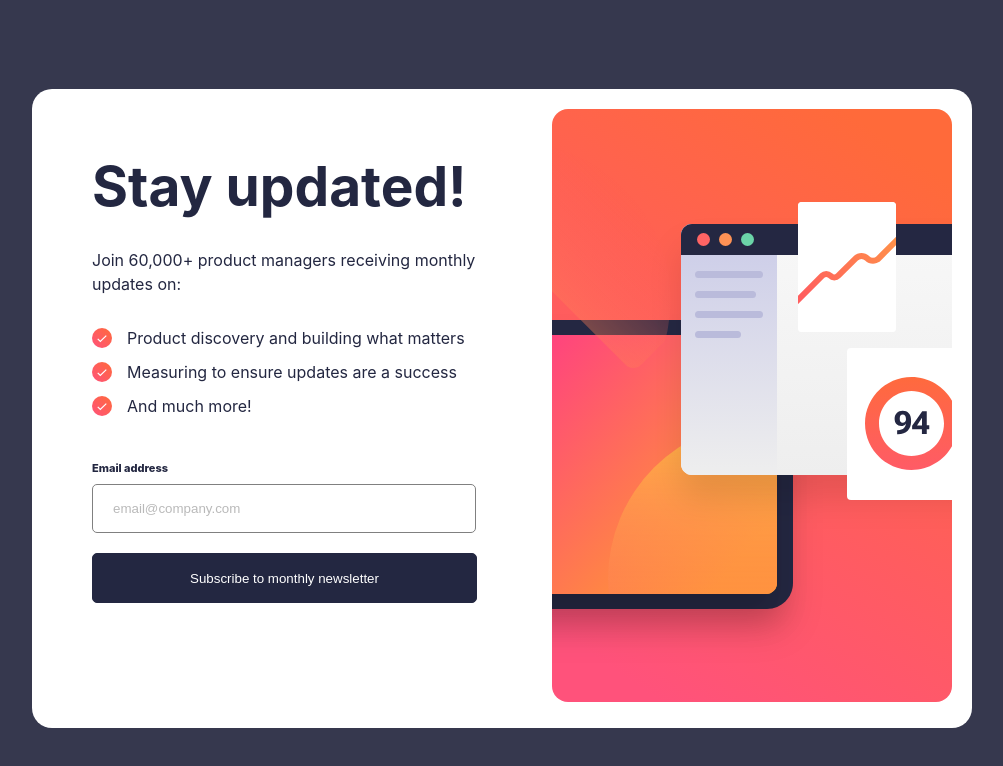
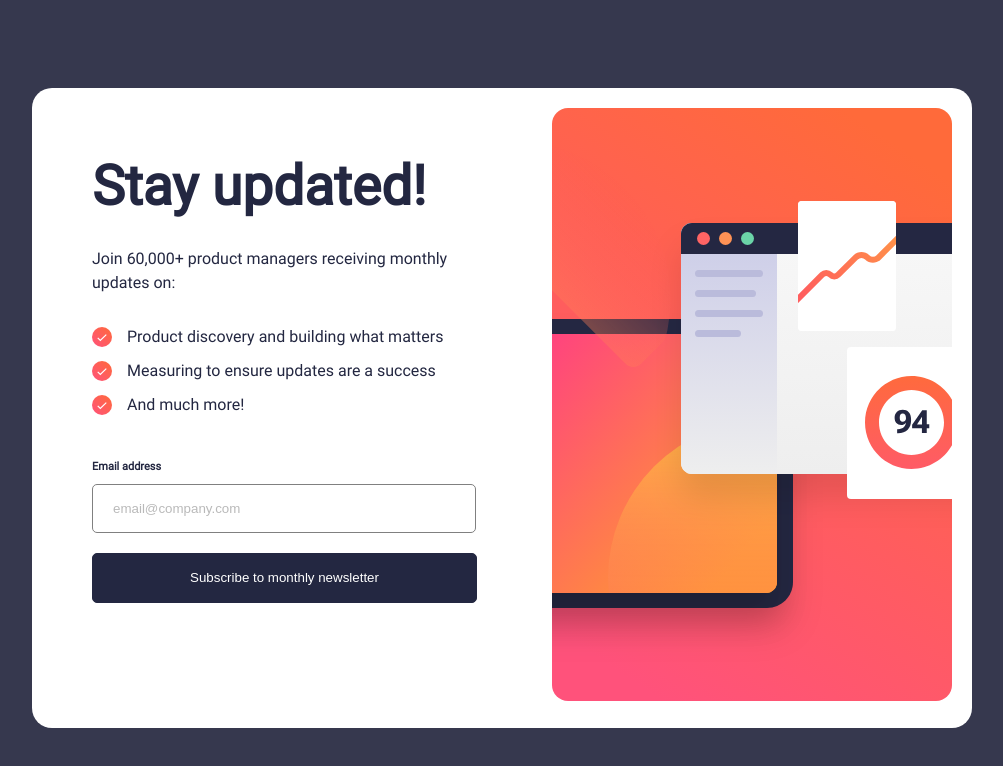
Before and after one commit to kevmhughes/newsletter-sign-up, a React (Vite) app: page / in a window 1280 px wide. Shown: the top 766 px of the page, without its empty margins (138-1141 px from the left). Built offline with nearby package versions, Linux system fonts and the light colour scheme.

Commit message:
Update index.css

```diff
--- a/src/index.css
+++ b/src/index.css
@@ -1,5 +1,10 @@
+@font-face {
+  font-family: "roboto";
+  src: url("./assets/fonts/Roboto-Regular.ttf");
+}
+
 :root {
-  font-family: Inter, system-ui, Avenir, Helvetica, Arial, sans-serif;
+  font-family: roboto, system-ui, Avenir, Helvetica, Arial, sans-serif;
   line-height: 1.5;
   font-weight: 400;
   color: #232741;
```
